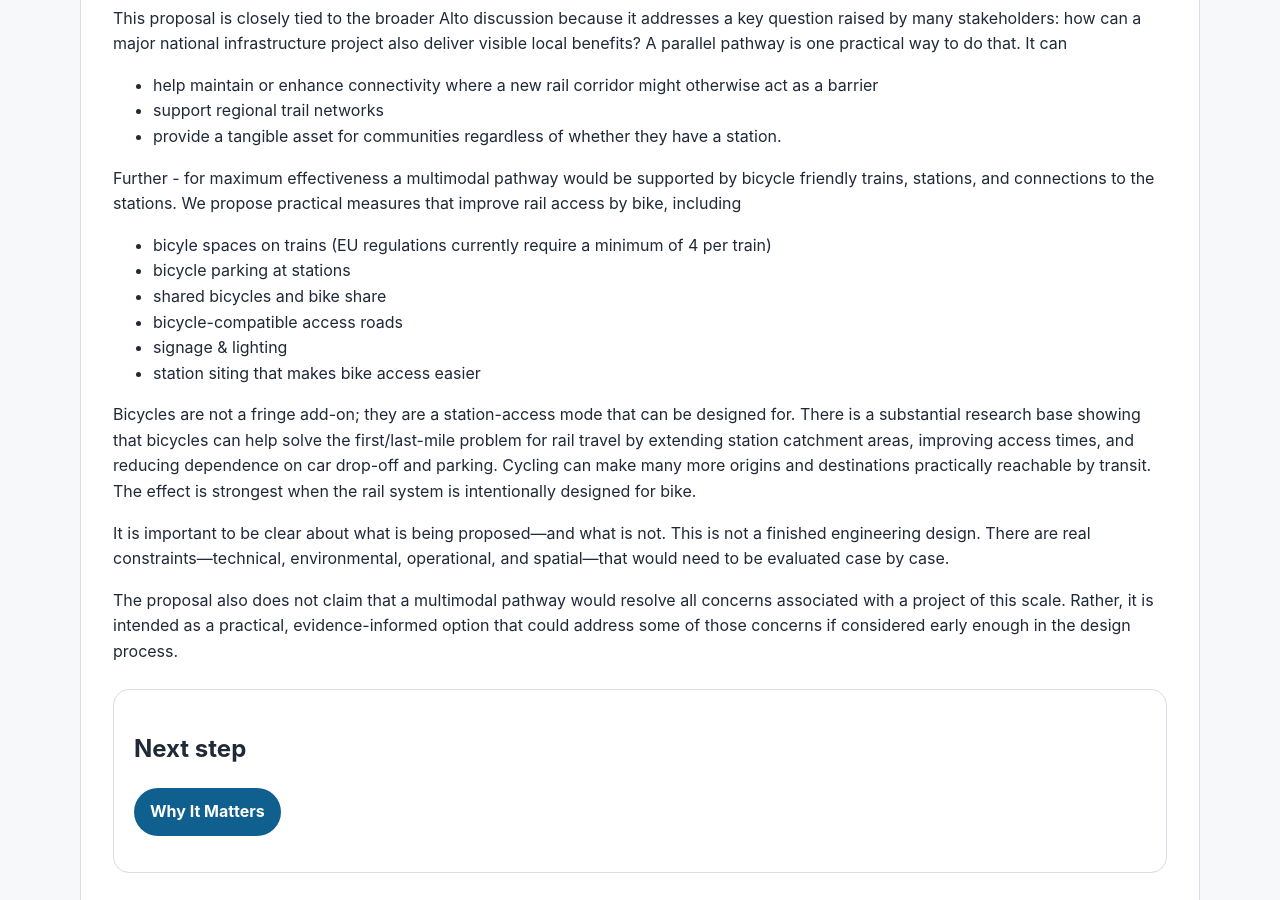
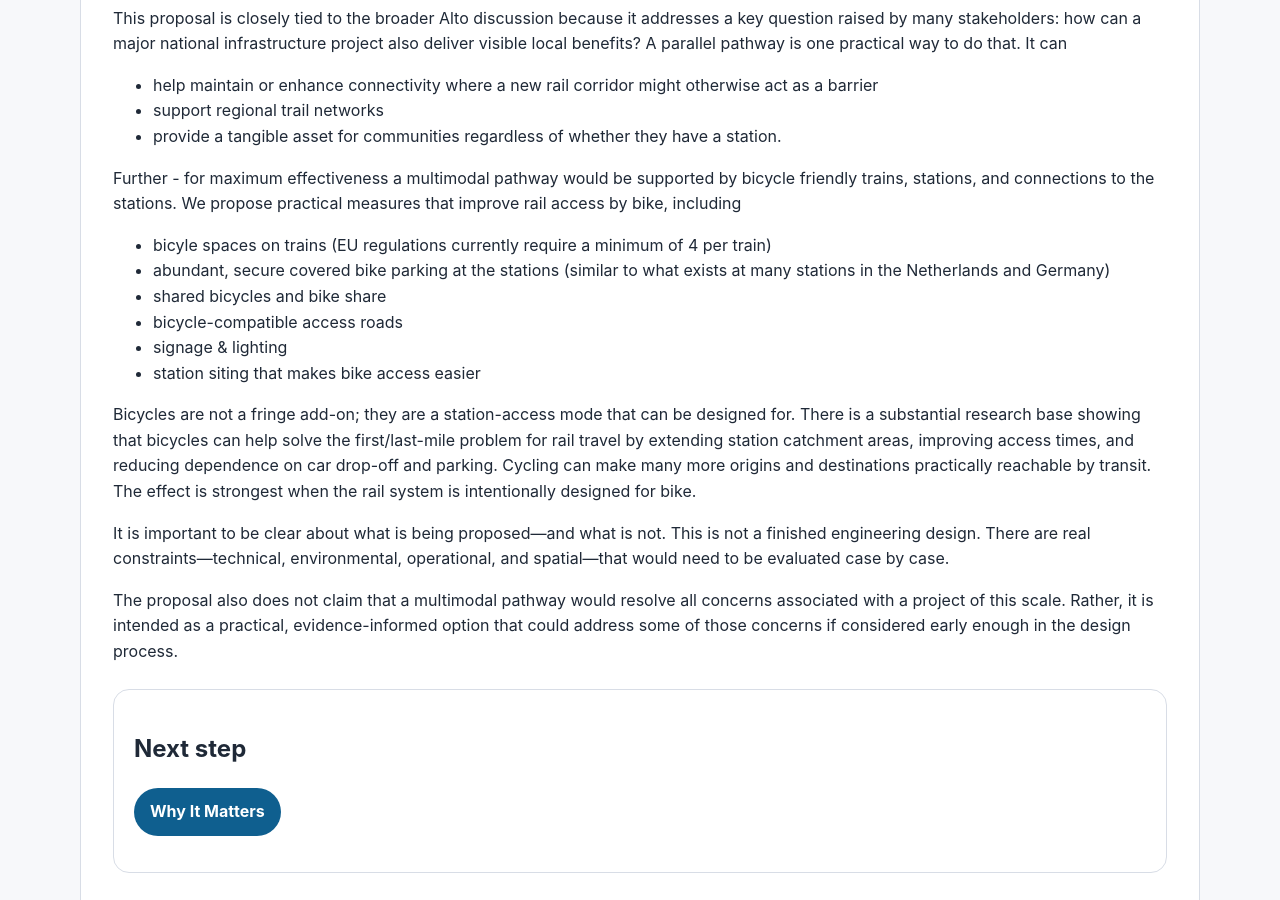
Before and after one commit to AltoMultiModalPathway/AltoMultiModalCorridor, a Jekyll site: the page built from the-case/what-is-proposed.md, in a window 1280 px wide and 900 px high, scrolled down 1755 px. Built offline with Jekyll 4.4.1, drawn with Linux system fonts in a browser that asks for light colours.

Commit message:
updated bicycle parking recommendation

```diff
--- a/the-case/what-is-proposed.md
+++ b/the-case/what-is-proposed.md
@@ -34,7 +34,7 @@ This proposal is closely tied to the broader Alto discussion because it addresse
 
 Further - for maximum effectiveness a multimodal pathway would be supported by bicycle friendly trains, stations, and connections to the stations. We propose practical measures that improve rail access by bike, including
 - bicyle spaces on trains (EU regulations currently require a minimum of 4 per train)
-- bicycle parking at stations
+- abundant, secure covered bike parking at the stations (similar to what exists at many stations in the Netherlands and Germany)
 - shared bicycles and bike share
 - bicycle-compatible access roads
 - signage & lighting
```
